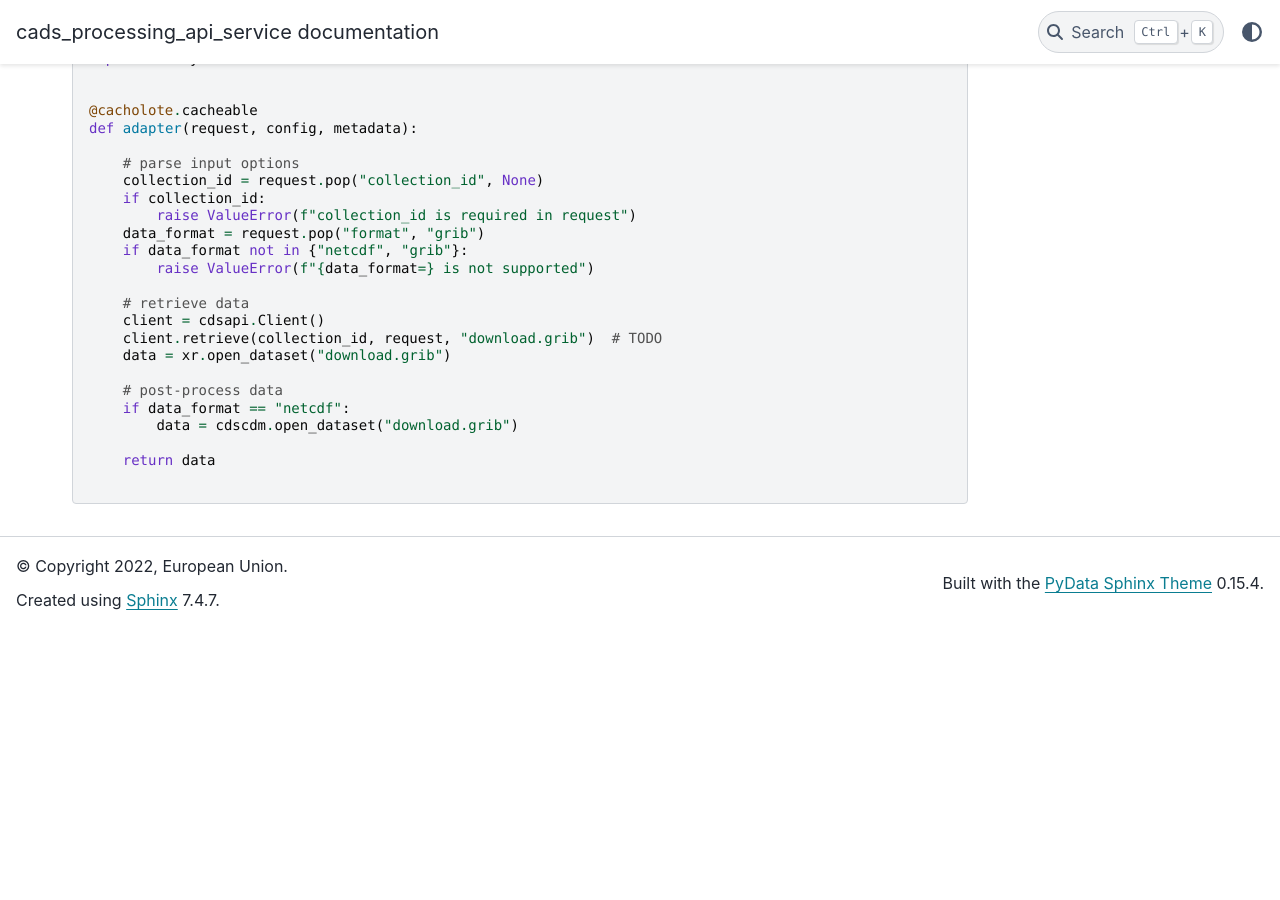
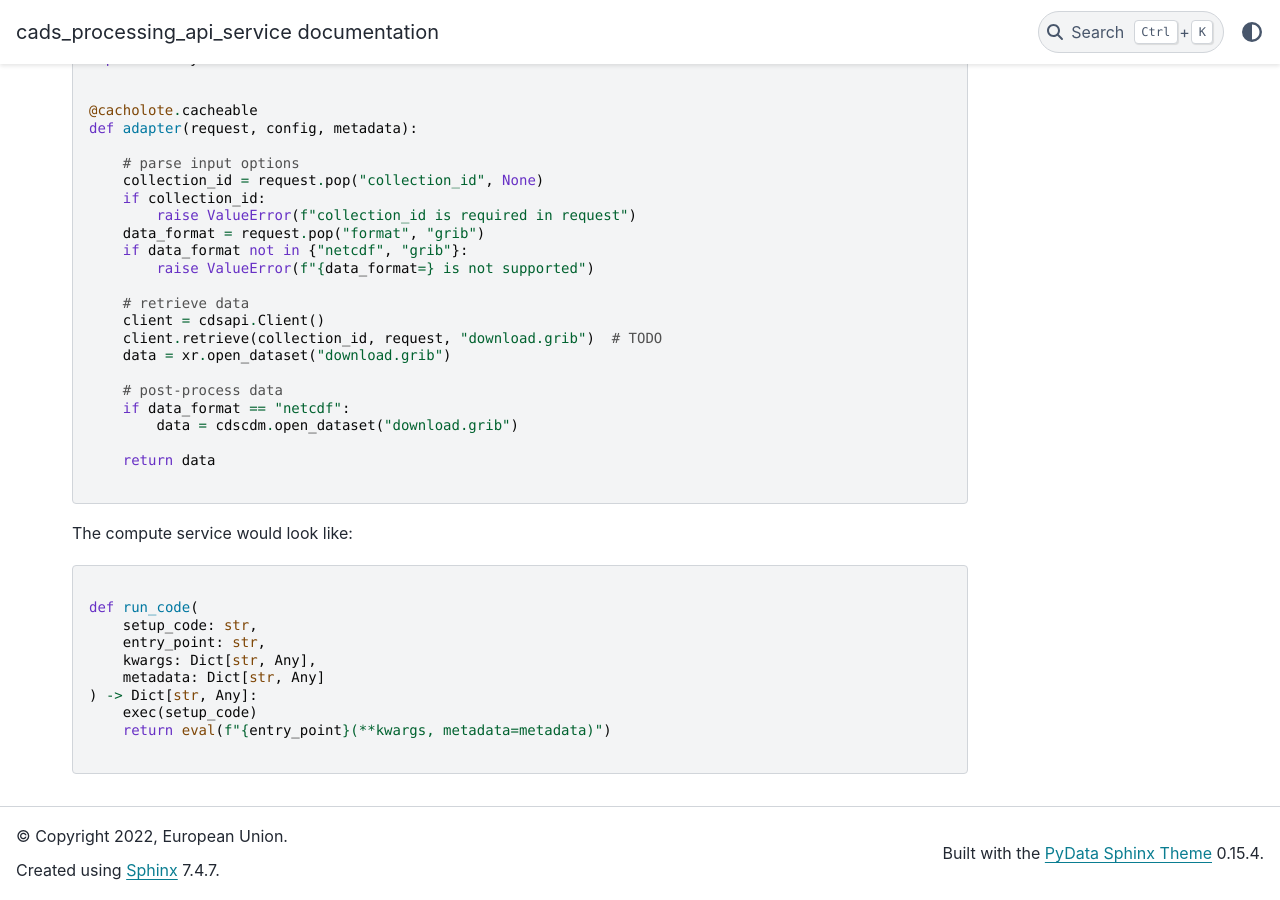
Before and after one commit to ecmwf-projects/cads-processing-api-service, a Sphinx documentation site: the page built from docs/adapters.md, in a window 1280 px wide and 900 px high, scrolled down 859 px. Built offline with Sphinx 7.4.7 and the PyData theme 0.15.4, drawn with Linux system fonts in a browser that asks for light colours; the version number could not be read and is left out; before the commit the page ends 1489 px from its top, so only the background shows below that.

Commit message:
Add draft run_code

````diff
--- a/docs/adapters.md
+++ b/docs/adapters.md
@@ -65,3 +65,18 @@ def adapter(request, config, metadata):
     return data
 
 ```
+
+The compute service would look like:
+
+```python
+
+def run_code(
+    setup_code: str,
+    entry_point: str,
+    kwargs: Dict[str, Any],
+    metadata: Dict[str, Any]
+) -> Dict[str, Any]:
+    exec(setup_code)
+    return eval(f"{entry_point}(**kwargs, metadata=metadata)")
+
+```
````
